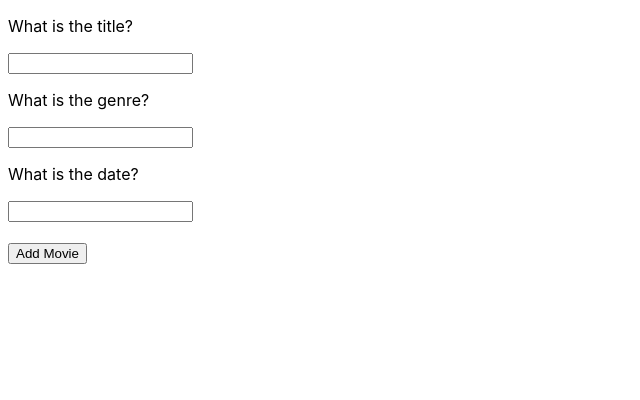
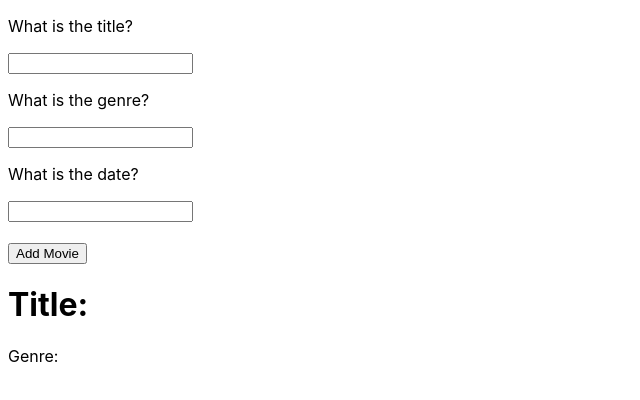
Before and after one commit to Rebellia/LearningReact, a React (Create React App) app in the folder frontend/: page / in a window 1280 px wide. Shown: the top 400 px of the page, without its empty margins (0-640 px from the left). Built offline with nearby package versions, Linux system fonts and the light colour scheme.

Commit message:
rendering array of movies

```diff
--- a/frontend/src/index.js
+++ b/frontend/src/index.js
@@ -1,4 +1,4 @@
-import React from 'react';
+import React, { Fragment } from 'react';
 import ReactDOM from 'react-dom';
 import './index.css';
 
@@ -7,10 +7,8 @@ class ItemList extends React.Component {
     super(props);
     //Initialize a state with an empty array
     this.state = {
-     /*  title: '',
-      genre: '',
-      date: '', */
       movies: [{
+        key: '',
         title: '',
         genre: '',
         date: ''
@@ -54,26 +52,46 @@ class ItemList extends React.Component {
 
   addMovieToList = (event) => {
     event.preventDefault();
-    var newMovie = [{
+    var newMovie = {
+      key: Math.random(),
       title: this.state.titleText,
       genre: this.state.genreText,
       date: this.state.genreText
-    }];
+    };
 
     var movieList = this.state.movies;
     movieList.push(newMovie);
     this.setState({movies: movieList});
-
-    console.log(this.state.movies);
+    //console.log(this.state.movies);
   }
 
 
   renderMovies = () => {
-    <p>My new movie</p>
+    const myMovies = this.state.movies;
+
+    /* const mapRows = myMovies.map((movie) => (
+      <Fragment key={movie.key}>
+        <li>
+          <h1>Title: {movie.title}</h1>
+          <p>Genre: {movie.genre}</p>
+        </li>
+      </Fragment>
+    ));
+
+    return mapRows;   */
+
+    {myMovies.map((movie, key) => (
+      <li key={key}>
+        <p>{movie.title}</p>
+      </li>
+    ))}
   }
 
+
   render() {
+    console.log(this.state.movies);
     return(
+      <>
         <form>
           <p>What is the title?</p>
           <input onChange={this.changeTitle}/>
@@ -86,8 +104,18 @@ class ItemList extends React.Component {
           <br/>
           <br/>
           <button onClick={this.addMovieToList}>Add Movie</button>
-        {this.renderMovies()}
         </form>
+
+        <div>
+          {this.state.movies.map(movie => (
+            <div key={movie.key}>
+              <h1>Title: {movie.title}</h1>
+              <p>Genre: {movie.genre}</p>
+            </div>
+          ))}
+        </div>
+      </>
+
     );
   }
 }
```
Lines whose indentation alone changed are shown as unchanged.
